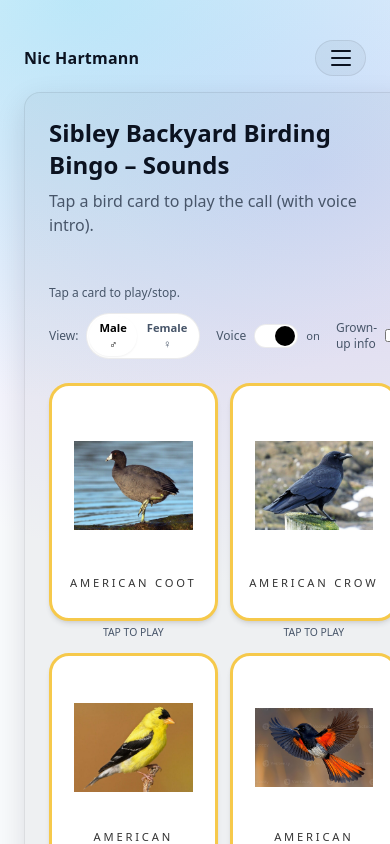
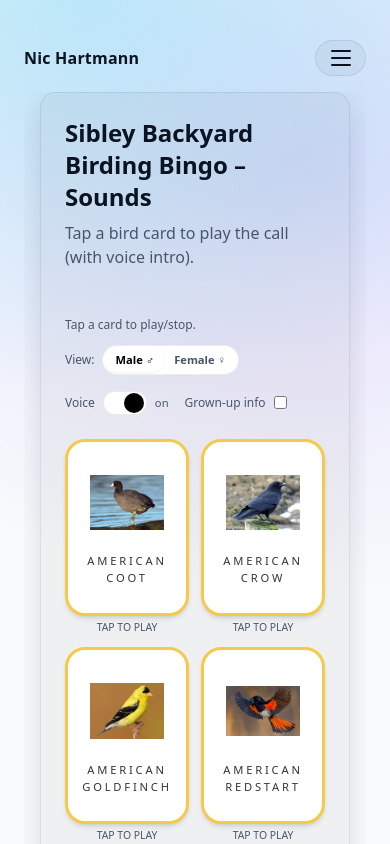
Before and after one commit to sakhaltai/sakhaltai.github.io, a React (Vite) app: page /bird-bingo in a window 390 px wide. Built offline with nearby package versions, Linux system fonts and the light colour scheme.

Commit message:
try to fix overflow alignment issue on mobile

```diff
--- a/src/pages/BirdBingo.tsx
+++ b/src/pages/BirdBingo.tsx
@@ -261,7 +261,7 @@
 
   return (
     <>
-      <main className="grid gap-6 md:gap-8">
+      <main className="mx-auto w-full max-w-5xl px-4 overflow-x-hidden grid gap-6 md:gap-8">
         <section className="rounded-2xl bg-[var(--card)] border border-[var(--border)] p-6 md:p-8 shadow-card">
           <h1 className="text-2xl md:text-3xl font-bold text-[var(--text)]">
             Sibley Backyard Birding Bingo – Sounds
@@ -280,8 +280,8 @@
           <div className="mt-3 flex flex-col sm:flex-row sm:items-center sm:justify-between gap-3 text-xs text-[var(--muted)]">
             <div>Tap a card to play/stop.</div>
 
-            <div className="flex items-center gap-4">
-              <div className="inline-flex items-center gap-2">
+            <div className="flex flex-wrap items-center gap-4 justify-start sm:justify-end min-w-0">
+              <div className="inline-flex items-center gap-2 min-w-0">
                 <span>View:</span>
                 <div className="inline-flex rounded-full border border-[var(--border)] bg-[var(--bg-elev)] p-0.5">
                   <button
@@ -306,7 +306,7 @@
                   </button>
                 </div>
               </div>
-              <label className="inline-flex items-center gap-2 select-none">
+              <label className="inline-flex items-center gap-2 select-none whitespace-nowrap">
                 <span>Voice</span>
 
                 <button
@@ -328,7 +328,7 @@
                 </span>
               </label>
 
-              <label className="inline-flex items-center gap-2">
+              <label className="inline-flex items-center gap-2 whitespace-nowrap">
                 <span>Grown-up info</span>
                 <input
                   type="checkbox"
```
